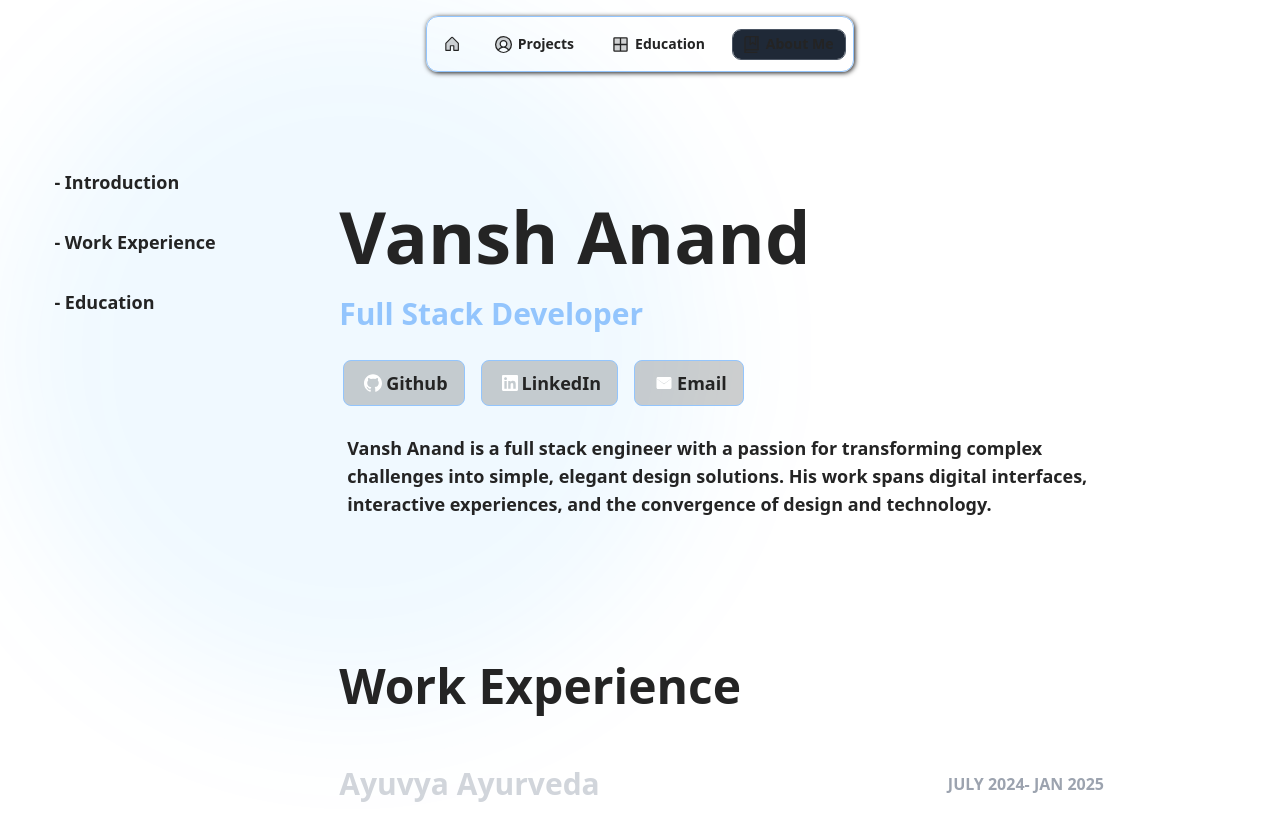
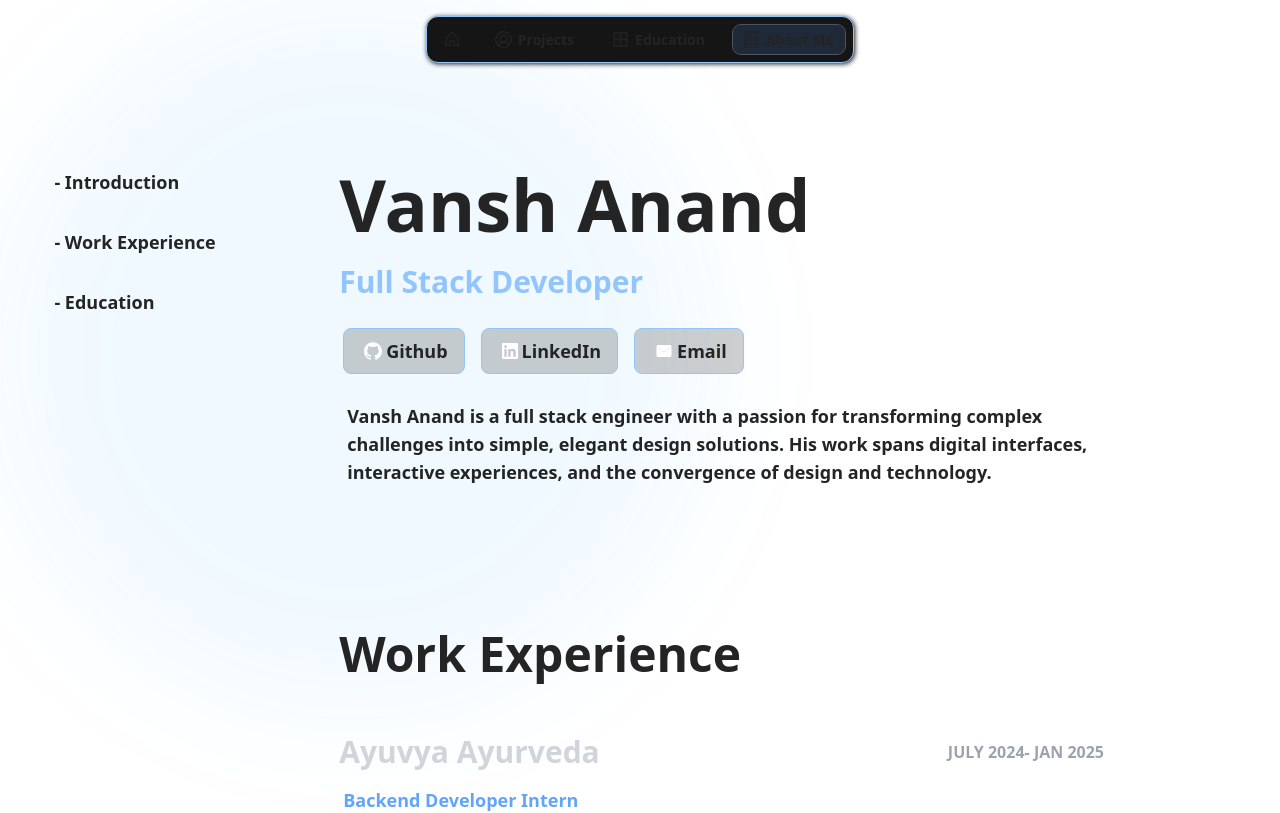
Before and after one commit to vanshanand34/Vansh-Portfolio, a Next.js app: page /about-me in a window 1280 px wide. Shown: the top 813 px of the page. Built offline with nearby package versions, Linux system fonts and the light colour scheme.

Commit message:
Added current time to thw website pages

```diff
--- a/app/Navbar.tsx
+++ b/app/Navbar.tsx
@@ -1,8 +1,12 @@
-import { JSX } from "react"
+'use client'
+
+import { JSX, useEffect, useState } from "react"
 import Link from "next/link"
 
 export default function ResponsiveNavbar({ activeElement }: { activeElement: string }):
     JSX.Element {
+
+    const [currTime, setCurrTime] = useState(new Date());
 
     const getNavStyling = (currNavItem: string): string => {
         return (
@@ -12,11 +16,20 @@ export default function ResponsiveNavbar({ activeElement }: { activeElement: str
         )
     }
 
+    useEffect( ()=> {
+        if(document.readyState == "complete") changeTime();
+    }, [])
+    function changeTime() {
+        setInterval( (() => setCurrTime(new Date())), 1000);
+    }
+    // document.onload = () => changeTime();
+
     return (
-        <div className="flex navbar justify-center py-4 font-sans font-semibold">
+        <>
+            <div className="flex navbar justify-center  font-sans font-semibold">
                 <div className="w-full px-3 md:h-[7vh] text-sm flex justify-center">
 
-                <div className="border border-blue-300 rounded-xl inline-flex items-center md:justify-between justify-between h-full py-2 px-2 shadow-[1px_1px_5px_#1a1a1a] gap-4">
+                    <div className="fixed bg-[#151515] my-4 border border-blue-300 rounded-xl inline-flex items-center md:justify-between justify-between py-2 px-2 shadow-[1px_1px_5px_#1a1a1a] gap-4">
 
                         <Link href={"/"}>
                             <div className={`py-1 px-2 rounded-lg cursor-pointer ${getNavStyling("home")}`}>
@@ -50,7 +63,10 @@ export default function ResponsiveNavbar({ activeElement }: { activeElement: str
                         </Link>
 
                     </div>
+
                 </div >
             </div >
+            <div className="fixed top-[3vh] right-[3vw] text-white text-md" id="currTime">{currTime.toLocaleTimeString()}</div>
+        </>
     )
 }
```
Lines whose indentation alone changed are shown as unchanged.
